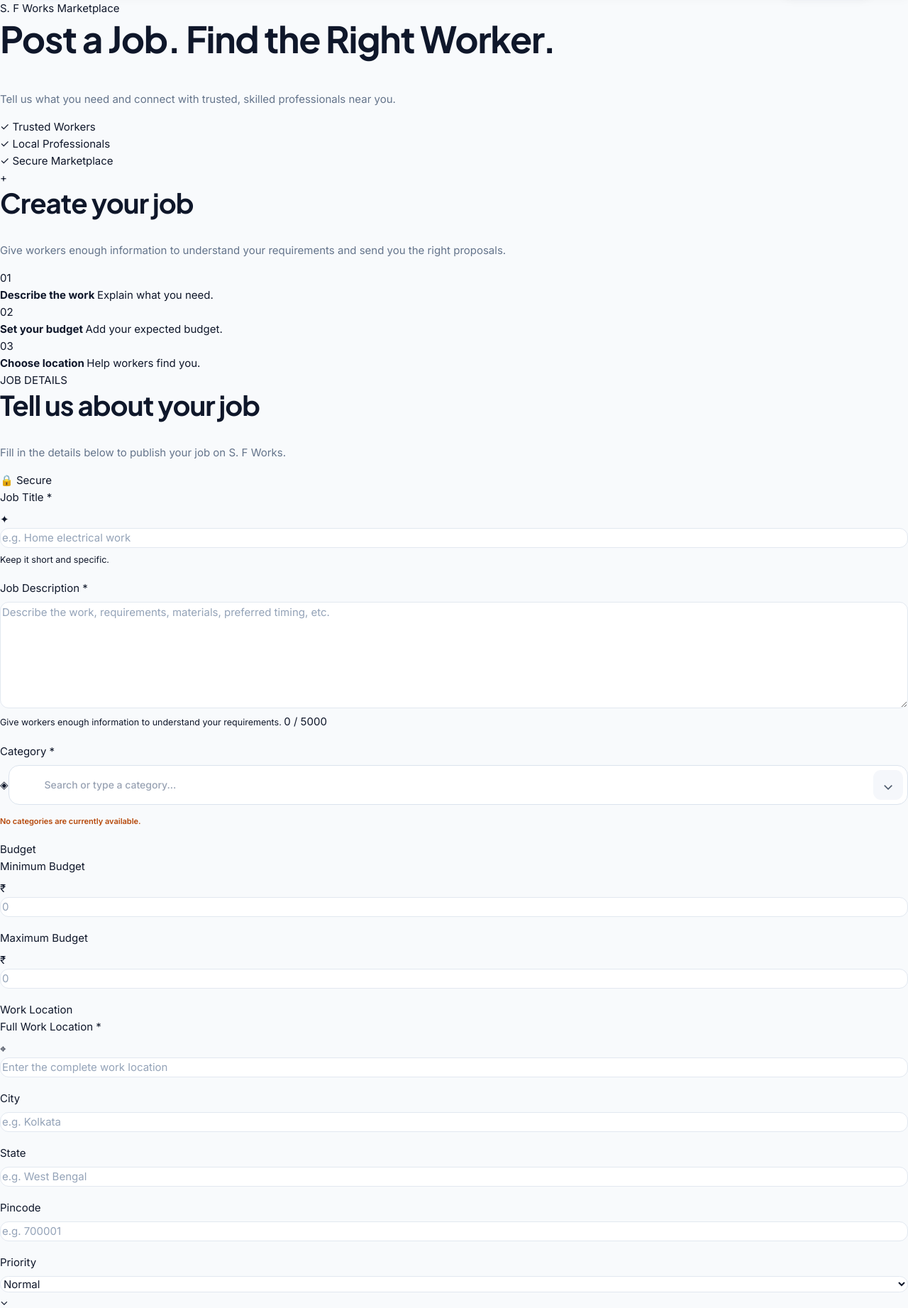
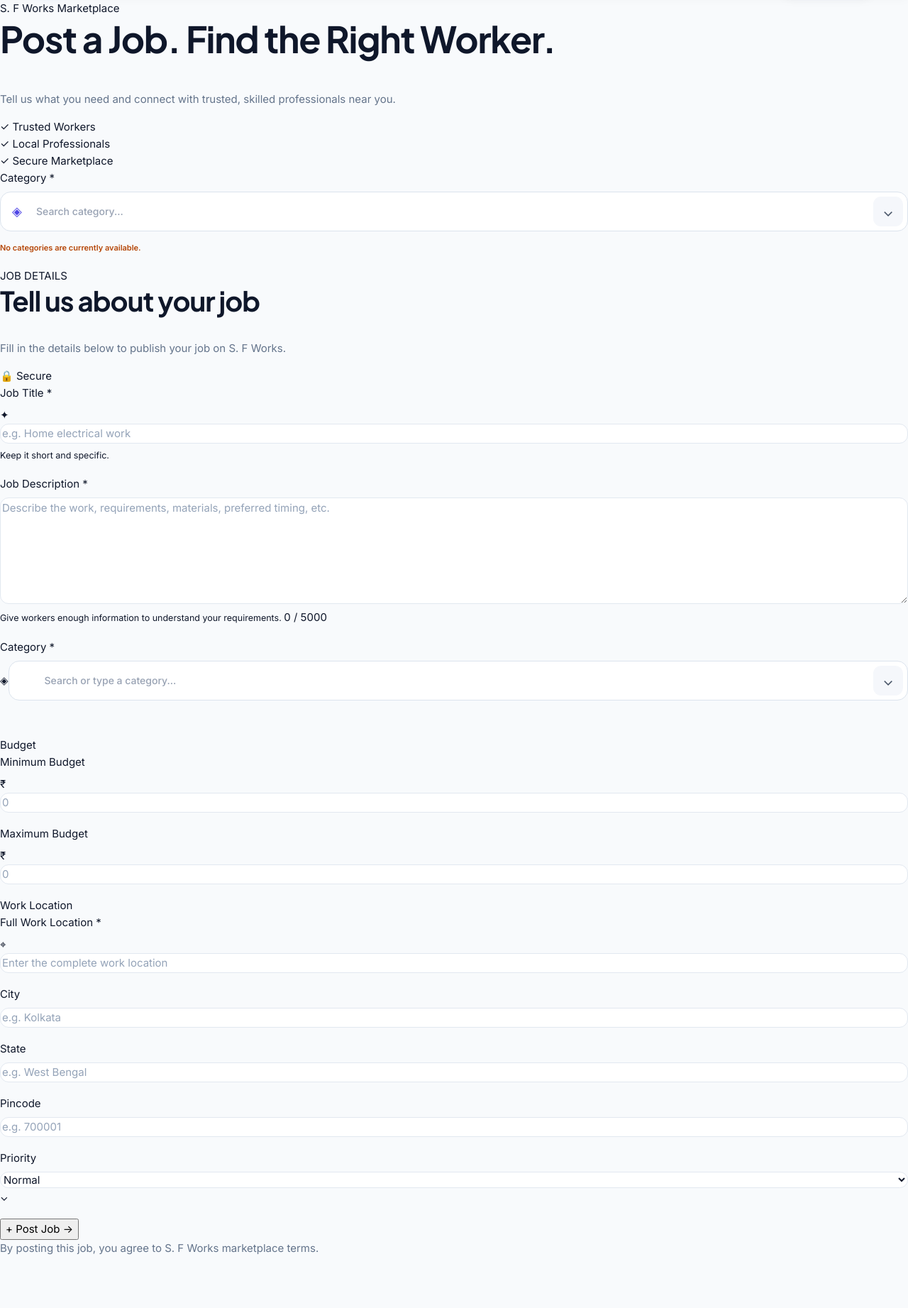
Before and after one commit to gitagenterprise-bit/S.F-Works-marketplace-, a Flask app: page /post-job in a window 1280 px wide. Shown: the part 77-1920 px from the top of the page at 71% size. Run offline with Flask 3, Linux system fonts and the light colour scheme; data that the repository does not hold is empty.

Commit message:
Update post-job.html

```diff
--- a/templates/customer/post-job.html
+++ b/templates/customer/post-job.html
@@ -82,109 +82,192 @@ Post a Job — S. F Works
     <!-- =====================================================
          POST JOB SECTION
     ====================================================== -->
+<!-- =====================================================
+     PREMIUM CATEGORY PICKER
+====================================================== -->
 
-    <section class="post-job-section">
+<div class="form-group">
 
-        <div class="post-job-container">
+    <label for="jobCategory">
 
-            <div class="post-job-layout">
+        Category
+
+        <span>*</span>
+
+    </label>
+
+
+    <div
+        class="category-picker"
+        id="categoryPicker"
+    >
+
+        <!-- =================================================
+             SEARCH INPUT
+        ================================================== -->
+
+        <div class="category-input-wrapper">
+
+            <span
+                class="input-icon category-search-icon"
+                aria-hidden="true"
+            >
+                ◈
+            </span>
+
+
+            <input
+                type="text"
+                id="jobCategory"
+                name="category_search"
+                placeholder="Search category..."
+                autocomplete="off"
+                maxlength="100"
+                required
+                role="combobox"
+                aria-expanded="false"
+                aria-controls="categoryDropdown"
+                aria-autocomplete="list"
+            >
+
+
+            <button
+                type="button"
+                class="category-dropdown-button"
+                id="categoryDropdownButton"
+                aria-label="Open categories"
+                aria-expanded="false"
+            >
+                <span aria-hidden="true">
+                   ⌄
+                </span>
+            </button>
+
+        </div>
 
 
         <!-- =================================================
-                     SIDEBAR
+             REAL DATABASE CATEGORY ID
+
+             THIS VALUE IS SENT TO BACKEND
+             category_id = Category.id
         ================================================== -->
 
-                <aside class="post-job-sidebar">
+        <input
+            type="hidden"
+            id="jobCategoryId"
+            name="category_id"
+            value=""
+        >
 
-                    <div class="sidebar-card">
 
-                        <div class="sidebar-icon">
-                            +
+        <!-- =================================================
+             DROPDOWN
+        ================================================== -->
+
+        <div
+            class="category-dropdown"
+            id="categoryDropdown"
+            aria-hidden="true"
+        >
+
+            <!-- HEADER -->
+
+            <div class="category-dropdown-header">
+
+                <div class="category-header-title">
+
+                    <span class="category-header-icon">
+                        ✦
+                    </span>
+
+                    <span>
+                        Choose a category
+                    </span>
+
                 </div>
 
 
-                        <h2>
-                            Create your job
-                        </h2>
+                <span
+                    id="categoryCount"
+                    class="category-count"
+                >
+                    0
+                </span>
+
+            </div>
 
 
-                        <p>
-                            Give workers enough information to
-                            understand your requirements and
-                            send you the right proposals.
-                        </p>
+            <!-- CATEGORY LIST -->
 
+            <div
+                class="category-list"
+                id="categoryList"
+                role="listbox"
+            >
 
-                        <div class="sidebar-steps">
+                <div class="category-loading">
 
-                            <div class="sidebar-step">
-
-                                <div class="step-number">
-                                    01
-                                </div>
-
-                                <div>
+                    <span class="category-spinner"></span>
 
                     <strong>
-                                        Describe the work
+                        Loading categories...
                     </strong>
 
-                                    <span>
-                                        Explain what you need.
-                                    </span>
+                    <small>
+                        Please wait
+                    </small>
 
                 </div>
 
             </div>
 
 
-                            <div class="sidebar-step">
+            <!-- =================================================
+                 CUSTOM CATEGORY
 
-                                <div class="step-number">
-                                    02
-                                </div>
+                 DOES NOT BYPASS ADMIN CONTROL
+             ================================================== -->
 
-                                <div>
+            <button
+                type="button"
+                class="custom-category-option"
+                id="customCategoryButton"
+            >
+
+                <span class="custom-category-icon">
+                    +
+                </span>
+
+
+                <span class="custom-category-content">
 
                     <strong>
-                                        Set your budget
+                        Can't find your category?
                     </strong>
 
-                                    <span>
-                                        Add your expected budget.
+                    <small>
+                        Search another approved category
+                    </small>
+
                 </span>
+
+            </button>
 
         </div>
 
     </div>
 
 
-                            <div class="sidebar-step">
+    <!-- CATEGORY STATUS -->
 
-                                <div class="step-number">
-                                    03
-                                </div>
-
-                                <div>
-
-                                    <strong>
-                                        Choose location
-                                    </strong>
-
-                                    <span>
-                                        Help workers find you.
-                                    </span>
+    <div
+        id="categoryStatus"
+        class="category-status"
+        aria-live="polite"
+    ></div>
 
                 </div>
-
-                            </div>
-
-                        </div>
-
-                    </div>
-
-                </aside>
-
 
 
                 <!-- =================================================
```
Lines whose indentation alone changed are shown as unchanged.
